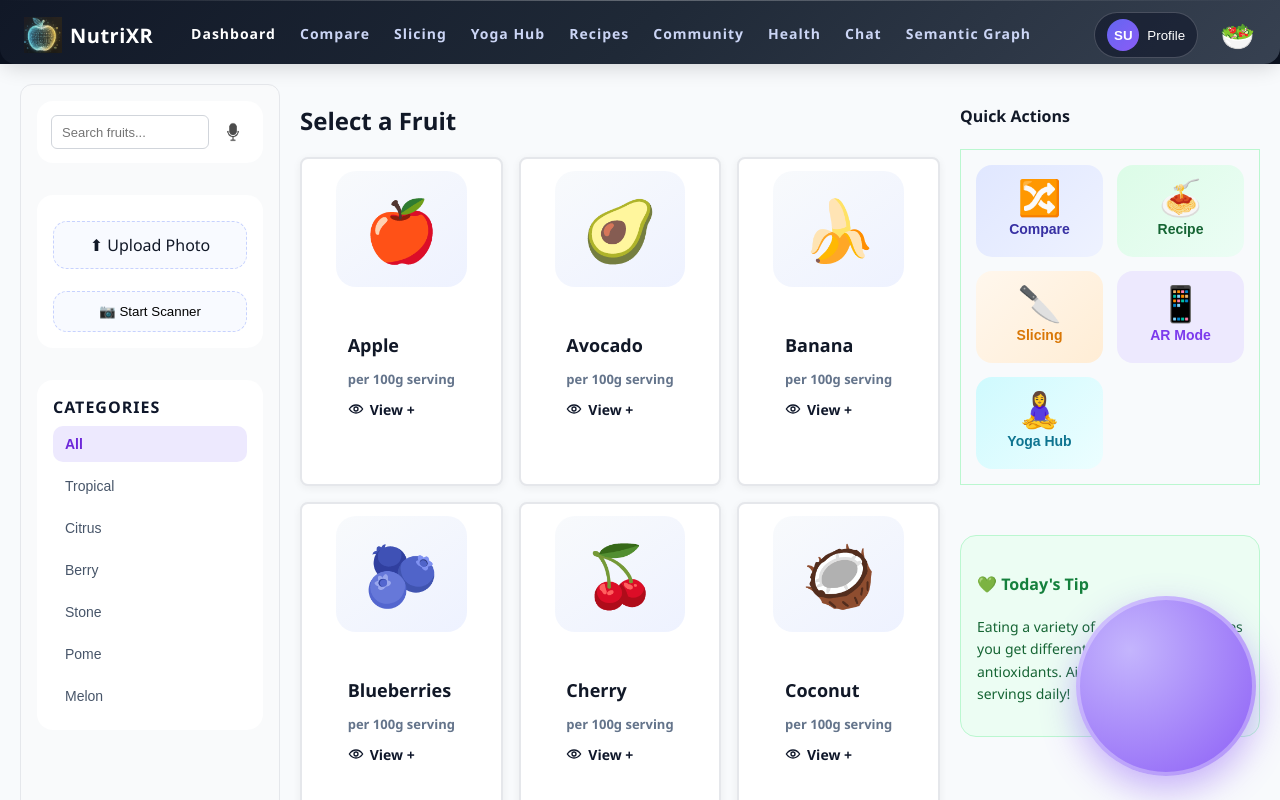
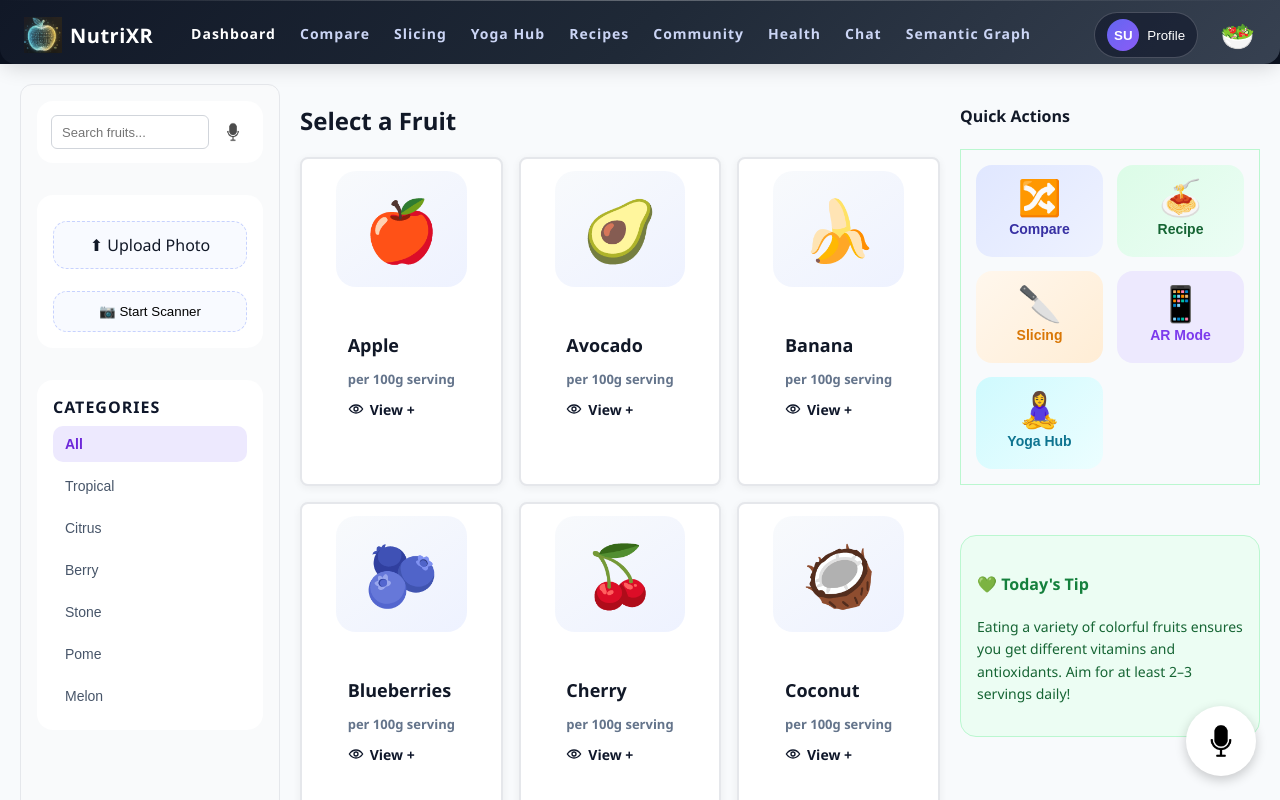
Before and after one commit to bhavanarasamsetti/NutriXR, a React (Vite) app: page /dashboard in a window 1280 px wide. Shown: the top 800 px of the page. Built offline with nearby package versions, Linux system fonts and the light colour scheme; sample sign-in values are in the browser's storage.

Commit message:
Simplify chatbot launcher

```diff
--- a/src/components/DietitianChat.jsx
+++ b/src/components/DietitianChat.jsx
@@ -215,32 +215,28 @@ try {
   <div
     className="chat-launcher-fixed"
     onClick={() => setIsOpen(prev => !prev)}
+    style={{
+      width: "70px",
+      height: "70px",
+      borderRadius: "50%",
+      background: "#ffffff",
+      display: "flex",
+      alignItems: "center",
+      justifyContent: "center",
+      boxShadow: "0 4px 12px rgba(0,0,0,0.2)",
+      cursor: "pointer"
+    }}
   >
-    <div
-      className="girl-orb"
+    <img
+      src="/icons/mic.png"
+      alt="AI Assistant"
       style={{
-        width: "180px",
-        height: "180px",
-        overflow: "visible"
+        width: "36px",
+        height: "36px"
       }}
-    >
-      <model-viewer
-        src="/models/girl.glb"
-        auto-rotate
-        interaction-prompt="none"
-        camera-orbit="0deg 75deg 1.6m"
-        field-of-view="35deg"
-        exposure="1.3"
-        style={{
-          width: "220px",
-          height: "220px",
-          background: "transparent"
-        }}
-      />
-    </div>
+    />
   </div>
 )}
-
 
 
 
```
